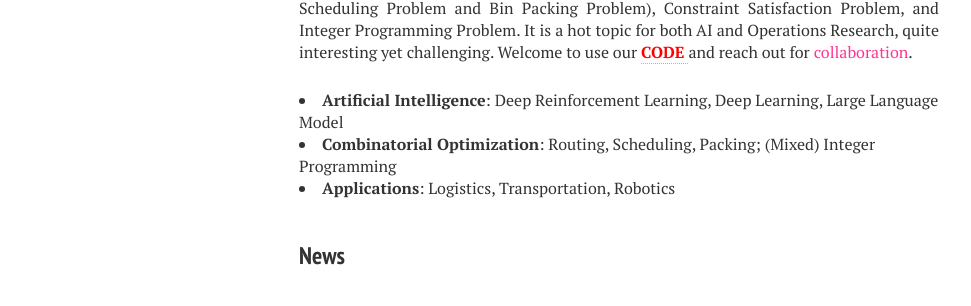
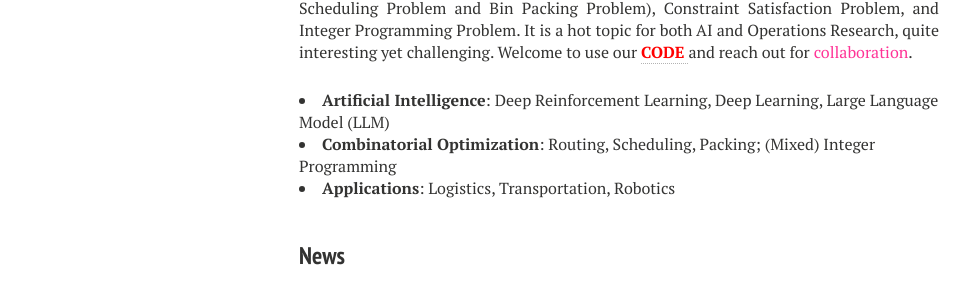
Before and after one commit to zhiguangcaosg/zhiguangcaosg.github.io, a Jekyll site: the page built from index.md, in a window 1280 px wide. Shown: the part 829-1135 px from the top of the page, without its empty margins (21-992 px from the left). Built offline with Jekyll 4.4.1, drawn with Linux system fonts in a browser that asks for light colours; nearby versions of some CDN libraries.

Commit message:
Update index.md

```diff
--- a/index.md
+++ b/index.md
@@ -28,7 +28,7 @@ image: banner1.png
 <p align="justify">Recently, my interests focus on <font color="#0000E3"><b>Learning to Optimize (L2Opt)</b></font>, also known as <font color="#47A7F7"><b>Learning for Optimization </b></font> and closely related to <font color="#47A7F7"><b>Neural Combinatorial Optimization (NCO)</b></font>, where we exploit Deep (Reinforcement) Learning (including LLM) to solve the classic Combinatorial Optimization Problems (such as Vehicle Routing Problem, Job Shop Scheduling Problem and Bin Packing Problem), Constraint Satisfaction Problem, and Integer Programming Problem. It is a hot topic for both AI and Operations Research, quite interesting yet challenging. Welcome to use our <a href="https://zhiguangcaosg.github.io/publications/"  target="_blank"> <font color="#FF0000"><b>CODE</b> </font></a> and reach out for <font color="#FF3396">collaboration</font>.
 </p>
 <li>
-<b>Artificial Intelligence</b>:  Deep Reinforcement Learning, Deep Learning, Large Language Model
+<b>Artificial Intelligence</b>:  Deep Reinforcement Learning, Deep Learning, Large Language Model (LLM)
 </li>
 <li>
 <b>Combinatorial Optimization</b>:  Routing, Scheduling, Packing; (Mixed) Integer Programming
```
